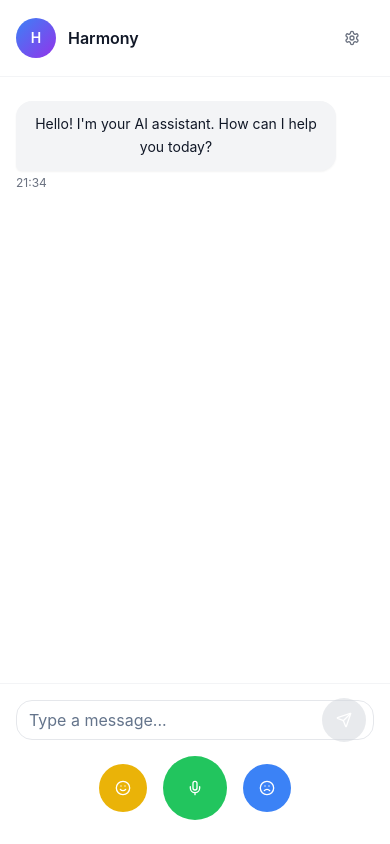
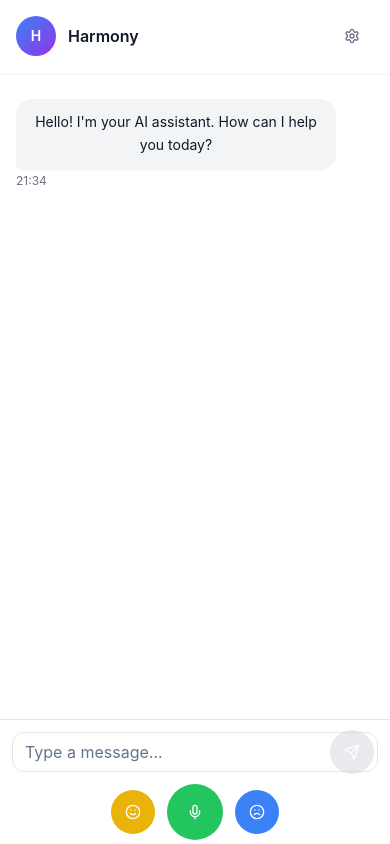
Before and after one commit to magnusfroste/james-pwa-n8n, a React (Vite) app: page / in a window 390 px wide. Built offline with nearby package versions, Linux system fonts and the light colour scheme.

Commit message:
Fix: Ensure button visibility on iPhone 13
Added a height limit to the buttons for testing purposes to ensure they are visible on iPhone 13.

```diff
--- a/src/components/ChatInput.tsx
+++ b/src/components/ChatInput.tsx
@@ -61,10 +61,10 @@ const ChatInput = ({ onSendMessage, sendAudioMessage, isTyping, communicationMet
   const showVoiceInput = communicationMethod === "both" || communicationMethod === "voice";
 
   return (
-    <div className="bg-white border-t border-gray-100">
+    <div className="w-full bg-white">
       {/* Recording Indicator */}
       {isRecording && (
-        <div className="px-4 py-2 bg-red-50 border-t border-red-100">
+        <div className="px-4 py-2 bg-red-50 border-b border-red-100">
           <div className="flex items-center justify-center space-x-2 text-red-600">
             <div className="w-3 h-3 bg-red-500 rounded-full animate-pulse"></div>
             <span className="text-sm font-medium">Recording {formatRecordingTime(recordingTime)}</span>
@@ -72,11 +72,11 @@ const ChatInput = ({ onSendMessage, sendAudioMessage, isTyping, communicationMet
         </div>
       )}
 
-      {/* Input Container */}
-      <div className="px-4 py-4 space-y-4">
+      {/* Input Container - Constrained height */}
+      <div className="px-3 py-3 space-y-3 max-h-[100px] overflow-visible">
         {/* Text Input Row */}
         {showTextInput && (
-          <div className="flex items-center space-x-3">
+          <div className="flex items-center space-x-2">
             <div className="flex-1 relative">
               <Input
                 value={inputValue}
@@ -84,7 +84,7 @@ const ChatInput = ({ onSendMessage, sendAudioMessage, isTyping, communicationMet
                 onKeyPress={handleKeyPress}
                 placeholder="Type a message..."
                 disabled={isRecording}
-                className="pr-12 py-3 text-base rounded-2xl border-gray-200 focus:border-blue-500 focus:ring-blue-500 transition-colors disabled:opacity-50"
+                className="pr-10 py-2 text-base rounded-xl border-gray-200 focus:border-blue-500 focus:ring-blue-500 transition-colors disabled:opacity-50 h-10"
                 style={{ fontSize: '16px' }}
               />
 
@@ -92,7 +92,7 @@ const ChatInput = ({ onSendMessage, sendAudioMessage, isTyping, communicationMet
                 onClick={() => handleSendMessage()}
                 disabled={!inputValue.trim() || isRecording}
                 size="icon"
-                className="absolute right-2 top-1/2 transform -translate-y-1/2 w-8 h-8 rounded-full bg-blue-500 hover:bg-blue-600 disabled:bg-gray-300 transition-colors"
+                className="absolute right-1 top-1/2 transform -translate-y-1/2 w-7 h-7 rounded-full bg-blue-500 hover:bg-blue-600 disabled:bg-gray-300 transition-colors"
               >
                 <Send className="h-3 w-3 text-white" />
               </Button>
@@ -100,16 +100,16 @@ const ChatInput = ({ onSendMessage, sendAudioMessage, isTyping, communicationMet
           </div>
         )}
 
-        {/* Voice Input Row with Smiley Icons */}
+        {/* Voice Input Row with Smiley Icons - Compact */}
         {showVoiceInput && (
-          <div className="flex items-center justify-center space-x-4 pb-2">
+          <div className="flex items-center justify-center space-x-3 pb-1">
             <Button
               onClick={handleHappyClick}
               disabled={isTyping || isRecording}
               size="icon"
-              className="w-12 h-12 rounded-full bg-yellow-500 hover:bg-yellow-600 disabled:bg-gray-300 transition-colors touch-manipulation"
+              className="w-10 h-10 rounded-full bg-yellow-500 hover:bg-yellow-600 disabled:bg-gray-300 transition-colors touch-manipulation"
             >
-              <Smile className="h-6 w-6 text-white" />
+              <Smile className="h-5 w-5 text-white" />
             </Button>
 
             <Button
@@ -121,7 +121,7 @@ const ChatInput = ({ onSendMessage, sendAudioMessage, isTyping, communicationMet
               onMouseLeave={stopRecording}
               disabled={isTyping}
               size="icon"
-              className={`w-16 h-16 rounded-full transition-colors touch-manipulation ${
+              className={`w-14 h-14 rounded-full transition-colors touch-manipulation ${
                 isRecording
                   ? "bg-red-500 hover:bg-red-600"
                   : "bg-green-500 hover:bg-green-600"
@@ -133,9 +133,9 @@ const ChatInput = ({ onSendMessage, sendAudioMessage, isTyping, communicationMet
               }}
             >
               {isRecording ? (
-                <MicOff className="h-6 w-6 text-white" />
+                <MicOff className="h-5 w-5 text-white" />
               ) : (
-                <Mic className="h-6 w-6 text-white" />
+                <Mic className="h-5 w-5 text-white" />
               )}
             </Button>
 
@@ -143,9 +143,9 @@ const ChatInput = ({ onSendMessage, sendAudioMessage, isTyping, communicationMet
               onClick={handleSadClick}
               disabled={isTyping || isRecording}
               size="icon"
-              className="w-12 h-12 rounded-full bg-blue-500 hover:bg-blue-600 disabled:bg-gray-300 transition-colors touch-manipulation"
+              className="w-10 h-10 rounded-full bg-blue-500 hover:bg-blue-600 disabled:bg-gray-300 transition-colors touch-manipulation"
             >
-              <Frown className="h-6 w-6 text-white" />
+              <Frown className="h-5 w-5 text-white" />
             </Button>
           </div>
         )}
--- a/src/components/ChatInterface.tsx
+++ b/src/components/ChatInterface.tsx
@@ -15,18 +15,21 @@ const ChatInterface = () => {
 
   return (
     <div className="flex flex-col h-full w-full max-w-full mx-auto bg-white shadow-xl overflow-hidden">
-      <div className="safe-area-inset-top">
+      {/* Header - Fixed height */}
+      <div className="flex-shrink-0 safe-area-inset-top">
         <ChatHeader />
       </div>
 
-      <div className="flex-1 min-h-0 overflow-hidden">
+      {/* Messages - Constrained height to ensure input is visible */}
+      <div className="flex-1 min-h-0 max-h-[calc(100vh-200px)] overflow-hidden">
         <MessagesList
           messages={messages}
           isTyping={isTyping}
         />
       </div>
 
-      <div className="flex-shrink-0 safe-area-inset-bottom">
+      {/* Input - Fixed at bottom with guaranteed space */}
+      <div className="flex-shrink-0 h-auto min-h-[120px] safe-area-inset-bottom bg-white border-t">
         <ChatInput
           onSendMessage={handleSendMessage}
           sendAudioMessage={sendAudioMessage}
--- a/src/pages/Index.tsx
+++ b/src/pages/Index.tsx
@@ -30,7 +30,7 @@ const Index = () => {
   }, []);
 
   return (
-    <div className="fixed inset-0 w-full bg-gradient-to-br from-gray-50 to-gray-100 overflow-hidden">
+    <div className="fixed inset-0 w-full bg-gradient-to-br from-gray-50 to-gray-100 overflow-hidden" style={{ height: '100vh', height: 'calc(var(--vh, 1vh) * 100)' }}>
       <ChatInterface />
     </div>
   );
```
